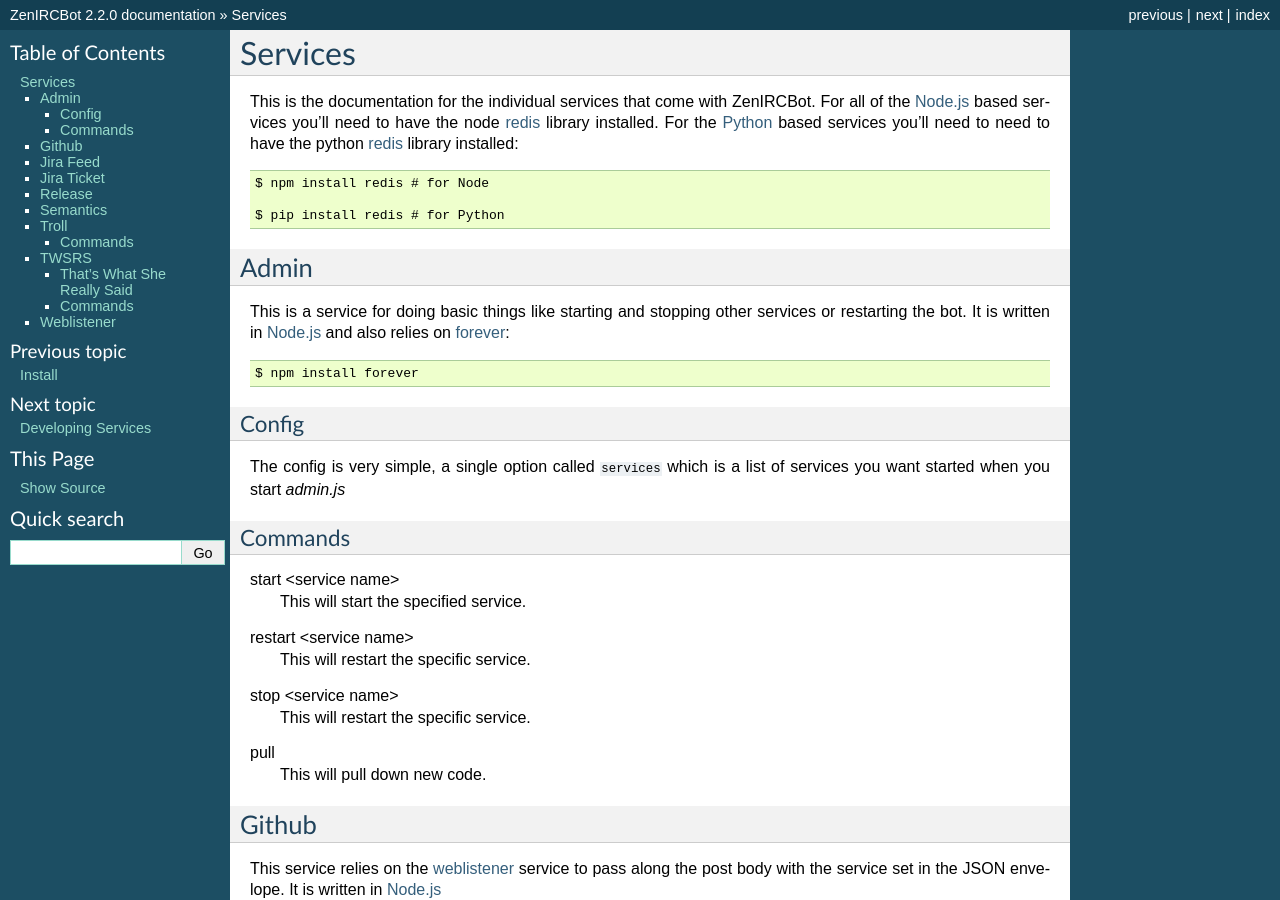
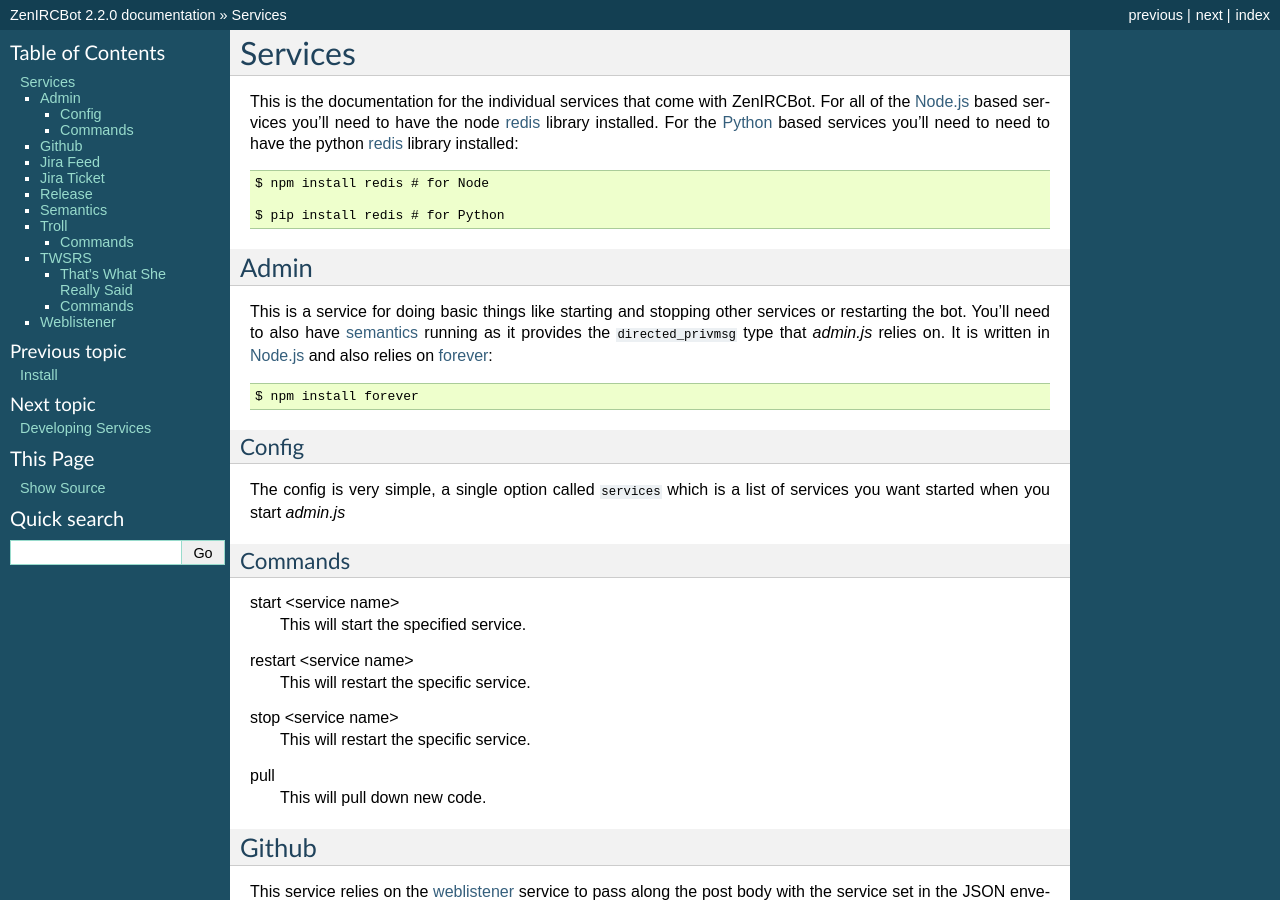
Before and after one commit to zenirc/zenircbot, a Sphinx documentation site: the page built from docs/services.rst, in a window 1280 px wide and 900 px high. Built offline with Sphinx 7.4.7, drawn with Linux system fonts in a browser that asks for light colours.

Commit message:
doc that semantics is needed for admin

```diff
--- a/docs/services.rst
+++ b/docs/services.rst
@@ -17,9 +17,10 @@
 
 .. _admin:
 
-This is a service for doing basic things like starting and stopping
-other services or restarting the bot. It is written in `Node.js`_ and
-also relies on `forever`_::
+This is a service for doing basic things like starting and stopping other
+services or restarting the bot. You'll need to also have semantics_ running as
+it provides the ``directed_privmsg`` type that `admin.js` relies on. It is
+written in `Node.js`_ and also relies on `forever`_::
 
     $ npm install forever
 
```
